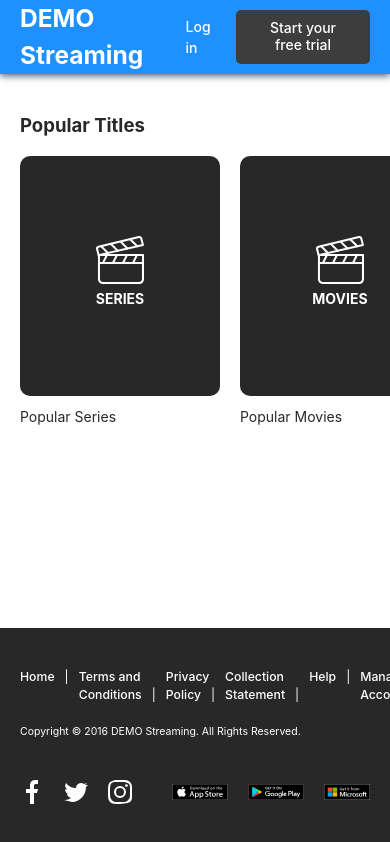
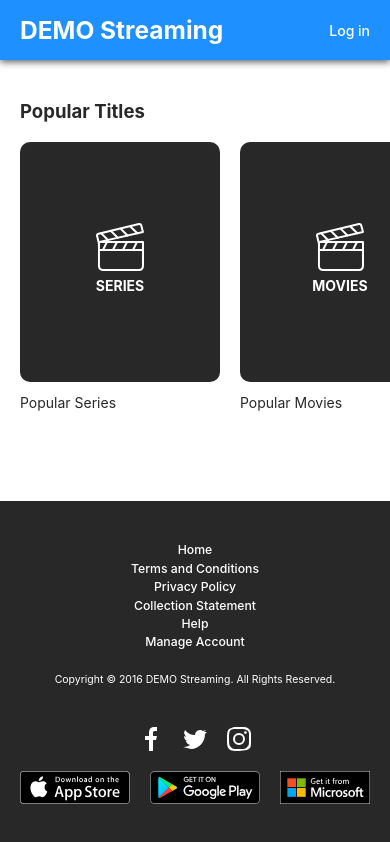
Before and after one commit to vajkri/react-challenge-2021, a React (Create React App) app: page / in a window 390 px wide. Shown: the top 842 px of the page. Built offline with nearby package versions, Linux system fonts and the light colour scheme; no server answers.

Commit message:
Add responsive adjusments

```diff
--- a/src/organisms/Footer/Footer.module.scss
+++ b/src/organisms/Footer/Footer.module.scss
@@ -1,6 +1,9 @@
 @import '../../styles/01-settings/colors';
 @import '../../styles/01-settings/spacing';
 @import '../../styles/01-settings/typography';
+@import '../../styles/02-tools/media';
+
+$layoutSwitch: 'sm';
 
 .wrapper {
 	margin-top: $spacingLg;
@@ -11,16 +14,25 @@
 }
 
 .siteLinks {
+	font-size: $fontSizeSm;
+
+	@include mq($layoutSwitch) {
 		display: flex;
-	font-size: $fontSizeSm;
+	}
 }
 
 .siteLinkItem {
+	@include mq($layoutSwitch, 'max') {
+		text-align: center;
+	}
+
 	&:not(:last-child) {
 		&::after {
+			@include mq($layoutSwitch) {
 				content: '|';
 				padding-left: $spacingSm;
 				padding-right: $spacingSm;
+			}
 		}
 	}
 }
@@ -32,18 +44,29 @@
 .copyright {
 	margin: $spacingBase 0 $spacingLg;
 	font-size: $fontSizeXs;
+
+	@include mq($layoutSwitch, 'max') {
+		text-align: center;
+	}
 }
 
 .socialBlock {
+	@include mq($layoutSwitch) {
 		display: flex;
 		justify-content: space-between;
 		align-items: center;
+	}
 }
 
 .socialLinks {
 	display: flex;
 	align-items: center;
+	justify-content: center;
+
+	@include mq($layoutSwitch) {
+		justify-content: flex-start;
 		margin-right: $spacingBase;
+	}
 }
 
 .socialLinkItem {
@@ -58,7 +81,14 @@
 .shopLinks {
 	display: flex;
 	align-items: center;
+	justify-content: center;
+	margin-top: $spacingBase;
+
+	@include mq($layoutSwitch) {
+		justify-content: flex-end;
+		margin-top: 0;
 		margin-left: $spacingBase;
+	}
 }
 
 .shopLinkItem {
--- a/src/organisms/Header/Header.tsx
+++ b/src/organisms/Header/Header.tsx
@@ -17,7 +17,7 @@ export const Header: React.FunctionComponent = () => {
 					<Link href="#!" colorLight>
 						Log in
 					</Link>
-					<Button className="u-ml" color={'dark'} onClick={handleTrialClick}>
+					<Button className="u-ml u-hide-sm-max" color={'dark'} onClick={handleTrialClick}>
 						Start your free trial
 					</Button>
 				</div>
--- a/src/pages/MediaPage/MediaPage.module.scss
+++ b/src/pages/MediaPage/MediaPage.module.scss
@@ -1,4 +1,5 @@
 @import '../../styles/01-settings/spacing';
+@import '../../styles/02-tools/media';
 
 $itemGapX: $spacingSm;
 $itemGapY: $spacingLg;
@@ -17,8 +18,12 @@ $itemGapY: $spacingLg;
 }
 
 .mediaItem {
-	width: calc(25% - #{$itemGapX});
+	width: calc(50% - #{$itemGapX});
 	margin-left: ($itemGapX / 2);
 	margin-right: ($itemGapX/2);
 	margin-top: $itemGapY;
+
+	@include mq('sm') {
+		width: calc(25% - #{$itemGapX});
+	}
 }
--- a/src/styles/09-utilities/hide.scss
+++ b/src/styles/09-utilities/hide.scss
@@ -1,3 +1,5 @@
+@import '../02-tools/media';
+
 .u-hide-visually {
 	position: absolute !important;
 	height: 1px;
@@ -6,3 +8,11 @@
 	clip: rect(1px, 1px, 1px, 1px);
 	white-space: nowrap; /* added line */
 }
+
+// TODO: implement dynamic hide, display classes
+
+.u-hide-sm-max {
+	@include mq('sm', 'max') {
+		display: none !important;
+	}
+}
```
Lines whose indentation alone changed are shown as unchanged.
